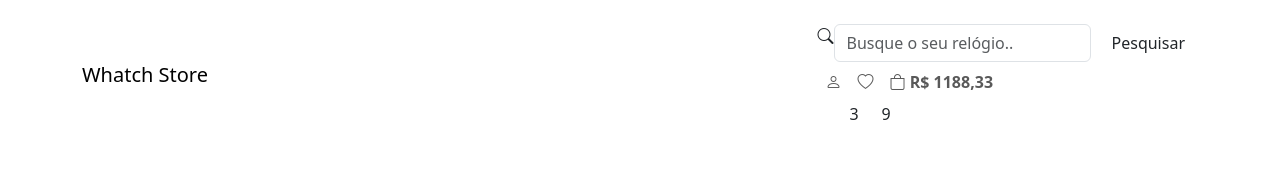
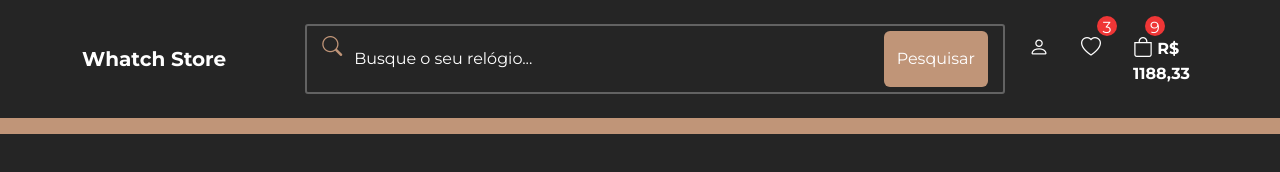
Before and after one commit to FernandoAntonioAzevedo/WhatchStore, a plain HTML site: page index.html in a window 1280 px wide. Drawn offline with nearby package versions, Linux system fonts and the light colour scheme.

Commit message:
finalizando navbar e otimizando menu hamburguer

```diff
--- a/css/styles.css
+++ b/css/styles.css
@@ -0,0 +1,130 @@
+* {
+    font-family: 'Montserrat', sans-serif;
+}
+
+body {
+    background-color: #252525;
+    color: #FFF;
+}
+
+.primary-bg-color {
+    background-color: #252525;
+}
+
+.secondary-bg-color {
+    background-color: #C09578;
+}
+
+.light-bg-color {
+    background-color: #FCF5EB;
+}
+
+.dark-bg-color {
+    background-color: #101010;
+}
+
+.primary-color {
+    color: #C09578;
+}
+
+.secondary-color {
+    color: #626262;
+}
+
+.light-color {
+    color: #FCF5EB;
+}
+
+/* NavBar */
+
+#navbar .navbar-nav {
+    flex-direction: row;
+    justify-content: flex-end;
+}
+
+#navbar .navbar-nav li {
+    margin-left: 1em;
+}
+
+#navbar a,
+#navbar button {
+    color: #FFF;
+}
+
+#navbar li {
+    position: relative;
+}
+
+#navbar i {
+    font-size: 20px;
+}
+
+#navbar span {
+    position: absolute;
+    top: -8px;
+    right: -8px;
+    width: 20px;
+    height: 20px;
+    border-radius: 50%;
+    background-color: #Ef3636;
+    text-align: center;
+}
+
+#bag-item span {
+    left: 20px;
+}
+
+.navbar-brand {
+    font-weight: 700;
+    width: 100%;
+    text-align: center;
+  }
+
+@media (min-width: 768px) {
+    .navbar-brand {
+        text-align: left;
+    }
+}
+
+#navbar-items {
+    justify-content: space-between;
+}
+
+@media (min-width: 768px) {
+    #navbar-items {
+        min-width: 80%;
+        display: flex;
+    }
+}
+
+#search-form {
+    width: 100%;
+    margin: 2em 0;
+}
+
+@media (min-width: 768px) {
+    #search-form {
+        min-width: 50%;
+        margin: 0;
+    }
+}
+
+#search-form {
+    border: 2px solid #626262;
+    border-radius: 3px;
+    padding: 5px 15px;
+}
+
+#search-form input {
+    background-color: transparent;
+    border: none;
+    color: #fff;
+}
+
+#search-form input:focus {
+    box-shadow: none;
+}
+
+#search-form input::placeholder {
+    color: #fff;
+}
--- a/index.html
+++ b/index.html
@@ -42,10 +42,8 @@ crossorigin="anonymous"
                 <form class="d-flex" id="search-form">
                     <i class="bi bi-search primary-color"></i>
                     <input type="search" class="form-control me-2"
-                    placeholder="Busque o seu relógio.." aria-label="search">
-                    <button class="btn secondary-bg-color" type="submit">
-                        Pesquisar
-                    </button>
+                    placeholder="Busque o seu relógio..." aria-label="Search">
+                    <button class="btn secondary-bg-color" type="submit">Pesquisar</button>
                 </form>
                 <ul class="navbar-nav mb-2 mb-lg-0">
                     <li class="nav-item">
@@ -59,7 +57,7 @@ crossorigin="anonymous"
                         </a>
                         <span class="qty-info">3</span>
                       </li>
-                      <li class="nav-item">
+                      <li class="nav-item" id="bag-item">
                         <a href="#" class="nav-link">
                           <i class="bi bi-bag"></i>
                           <b>R$ 1188,33</b>
@@ -70,5 +68,22 @@ crossorigin="anonymous"
               </div>
            </div>
          </nav>
+         <!-- Bottom NavBar -->
+         <nav
+           class="navbar navbar-expand-lg secondary-bg-color p-2" id="bottom-navbar-container"
+         >
+        <div class="container">
+          <button
+            class="navbar-toggler"
+            type="button" data-bs-toggle="collapse"
+            data-bs-target="bottom-navbar"
+            aria-controls="bottom-navbar"
+            aria-expanded="false"
+            aria-label="Toggle navigation"
+          >
+            <i class="bi bi-list"></i>
+          </button>
+           </div>
+         </nav>
      </body>
 </html>
```
